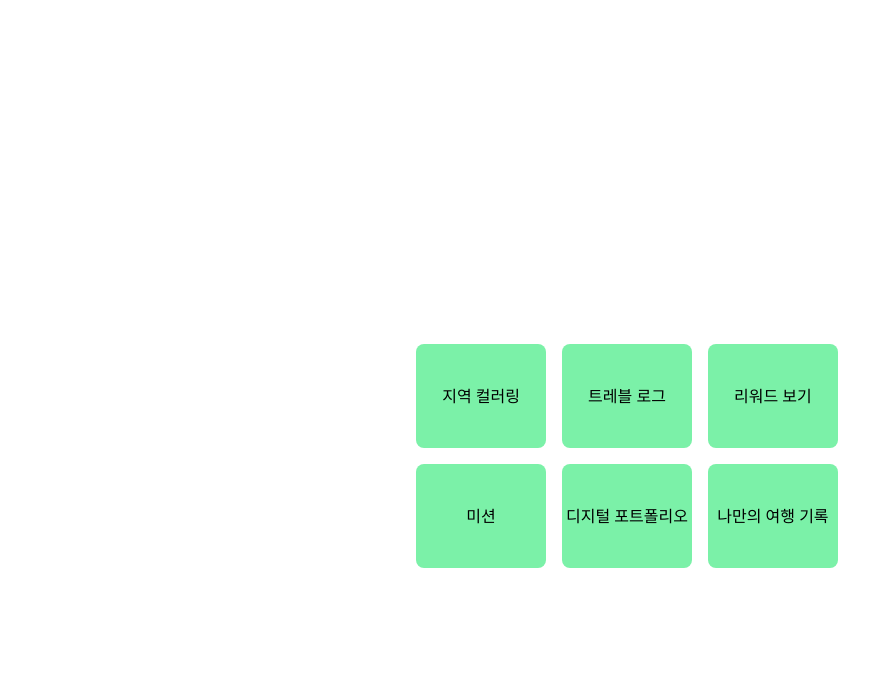
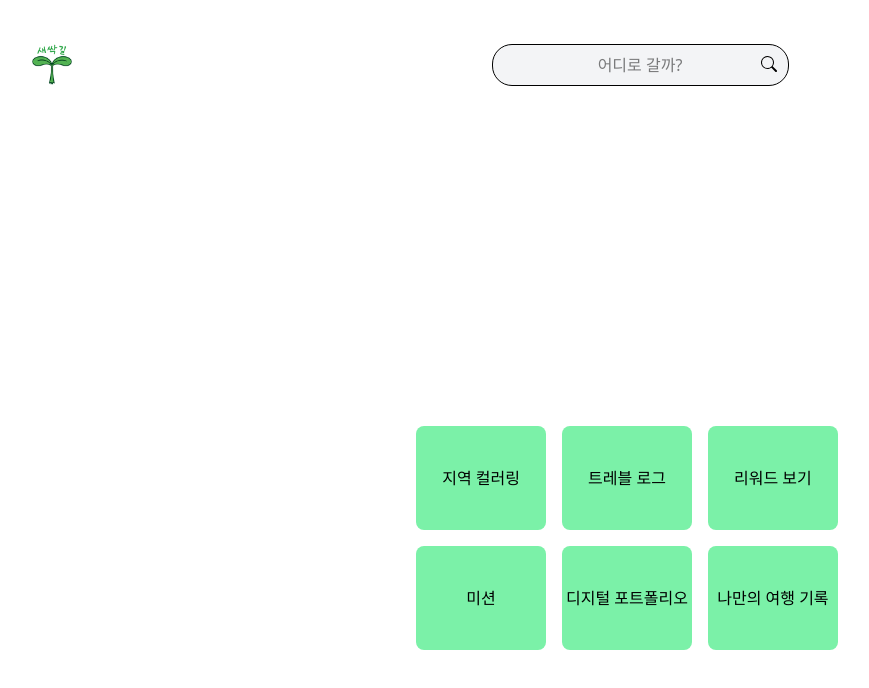
Before and after one commit to sprout-road/sprout-road-front, a React (Vite) app: page / in a window 1280 px wide. Shown: the top 688 px of the page, without its empty margins (13-882 px from the left). Built offline with nearby package versions, Linux system fonts and the light colour scheme; no server answers.

Commit message:
feat(#3): 헤더 컴포넌트 기초  구현(토글, 검색 기능 X)

```diff
--- /dev/null
+++ b/src/components/common/Header.tsx
@@ -0,0 +1,60 @@
+import { BsChevronLeft, BsSearch } from "react-icons/bs"
+import { BsList } from "react-icons/bs"
+import { useNavigate } from "react-router-dom"
+
+
+interface HeaderProps {
+    children?: React.ReactNode
+    isHome: boolean
+    onClick?: () => void
+}
+
+function Header({ children, isHome, onClick }: HeaderProps) {
+    const navigate = useNavigate()
+
+    const handleToggleClick = () => {
+        console.log('토글 버튼 이벤트 생성 해야 함')
+    }
+
+    const handleHomeClick = () => {
+        navigate('/')
+    }
+
+    return (
+        <div className="flex flex-row justify-between min-h-[50px] w-full items-center p-4">
+            {isHome ? (
+                <>
+                    <img
+                        src="/logo.png" width={50}
+                        onClick={handleHomeClick}
+                        className="cursor-pointer"
+                    />
+                    <div className="relative">
+                        <input
+                            type="text"
+                            placeholder="어디로 갈까?"
+                            className="border rounded-[20px] px-8 py-2 bg-gray-100 text-center"
+                        />
+                        <div
+                            className="absolute right-3 top-3 transform -translate-y-0 cursor-pointer"
+                        >
+                            <BsSearch size={16} />
+                        </div>
+                    </div>
+                </>
+            ) : (
+                <>
+                    <div className="flex cursor-pointer hover:scale-120">
+                        <BsChevronLeft size={24} onClick={onClick} />
+                    </div>
+                    <div className="flex shrink-0 text-xl">{children}</div>
+                </>
+            )}
+            <div className="flex cursor-pointer hover:scale-120">
+                <BsList size={24} onClick={handleToggleClick}/>
+            </div>
+        </div>
+    )
+}
+
+export default Header
--- a/src/pages/home.tsx
+++ b/src/pages/home.tsx
@@ -1,4 +1,5 @@
 import { useNavigate } from "react-router-dom"
+import Header from "../components/common/Header";
 
 type MenuType = '지역 컬러링' | '트레블 로그' | '리워드 보기' | '미션' | '디지털 포트폴리오' | '나만의 여행 기록'
 // type MenuRoutes = `/region-coloring` | `/travel-log` | `/reword` | `/mission` | `/portfolio` | `/my-travel`
@@ -43,6 +44,7 @@ function Home() {
 
   return (
     <div className="bg-white text-black w-full p-6">
+      <Header isHome={true} ></Header>
       <div className="flex justify-center items-center">
         <div className="grid grid-cols-3 grid-rows-2 gap-4 mt-80 justify-center items-center">
           {menuItems.map((menu, index) => {
```
